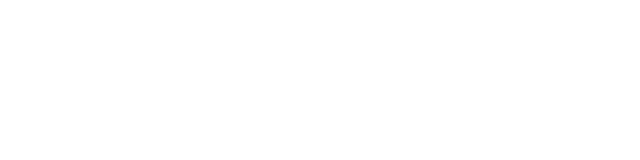
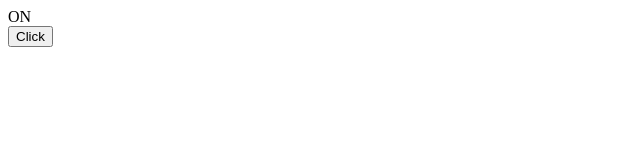
Before and after one commit to awedis/react-redux-ts-complete-app, a React (Create React App) app: page / in a window 1280 px wide. Shown: the top 160 px of the page, without its empty margins (0-640 px from the left). Built offline with nearby package versions, Linux system fonts and the light colour scheme.

Commit message:
feat: flag toggle component between ON & OFF

```diff
--- a/package.json
+++ b/package.json
@@ -10,12 +10,17 @@
     "@types/node": "^12.12.37",
     "@types/react": "^16.9.34",
     "@types/react-dom": "^16.9.6",
+    "json-server": "^0.16.1",
     "react": "^16.13.1",
     "react-dom": "^16.13.1",
     "react-redux": "^7.2.0",
     "react-scripts": "3.4.1",
     "redux": "^4.0.5",
+    "redux-devtools-extension": "^2.13.8",
+    "redux-logger": "^3.0.6",
+    "redux-persist": "^6.0.0",
     "redux-thunk": "^2.3.0",
+    "reselect": "^4.0.0",
     "typescript": "^3.7.5"
   },
   "scripts": {
--- a/src/App.tsx
+++ b/src/App.tsx
@@ -1,8 +1,10 @@
 import React from 'react';
+import Sample from './components/sample/sample.component';
 
 function App() {
   return (
     <div>
+      <Sample />
     </div>
   );
 }
--- /dev/null
+++ b/src/components/sample/sample.component.tsx
@@ -0,0 +1,38 @@
+import React, { FC } from 'react';
+// @ts-ignore
+import { connect } from 'react-redux';
+import { setCurrentFLag } from '../../redux/flag/flag.actions';
+import { selectCurrentFlag } from '../../redux/flag/flag.selectors';
+import { IAppState } from '../../redux/root-reducer';
+
+interface Props {
+    flag: string;
+    setFlag: any;
+}
+
+const Sample: FC<Props> = ({ flag, setFlag }) => {
+
+    const chooseFlag = () => {
+        let newFlag: any;
+        (flag === 'ON') ? newFlag = 'OFF' : newFlag = 'ON';
+        setFlag(newFlag);
+    }
+
+    return (
+        <>
+            {flag && <div>{flag}</div>}
+            <button onClick={() => chooseFlag()}>Click</button>
+        </>
+    );
+}
+
+const mapStateToProps = (state: IAppState) => ({
+    flag: selectCurrentFlag(state)
+})
+
+const mapDispatchToProps = (dispatch: any) => ({
+    setFlag: (data: string) => dispatch(setCurrentFLag(data))
+})
+
+const connector = connect(mapStateToProps, mapDispatchToProps)
+export default connector(Sample)
--- a/src/index.tsx
+++ b/src/index.tsx
@@ -3,14 +3,18 @@
 import App from './App';
 import * as serviceWorker from './serviceWorker';
 
+// @ts-ignore
+import { Provider } from 'react-redux';
+import { PersistGate } from 'redux-persist/integration/react';
+import { store, persistor } from './redux/store';
+
 ReactDOM.render(
-  <React.StrictMode>
-    <App />
-  </React.StrictMode>,
+  <Provider store={store}>
+    <PersistGate persistor={persistor}>
+      <App />
+    </PersistGate>
+  </Provider>,
   document.getElementById('root')
 );
 
-// If you want your app to work offline and load faster, you can change
-// unregister() to register() below. Note this comes with some pitfalls.
-// Learn more about service workers: https://bit.ly/CRA-PWA
 serviceWorker.unregister();
--- /dev/null
+++ b/src/redux/flag/flag.actions.ts
@@ -0,0 +1,9 @@
+import { FlagActionTypes } from './flag.types';
+
+export const setCurrentFLag = (payload: string) => {
+    console.log(payload);
+    return {
+        type: FlagActionTypes.SET_FLAG,
+        payload
+    }
+};
--- /dev/null
+++ b/src/redux/flag/flag.reducer.ts
@@ -0,0 +1,28 @@
+import { FlagActionTypes } from './flag.types';
+
+const INITIAL_STATE = {
+    currentFlag: 'ON'
+}
+
+interface IState {
+    currentFlag: Object;
+}
+
+interface IAction {
+    type: String;
+    payload: Object
+}
+
+const flagReducer = (state = INITIAL_STATE, action: IAction): IState => {
+    switch (action.type) {
+        case FlagActionTypes.SET_FLAG:
+            return {
+                ...state,
+                currentFlag: action.payload
+            }
+        default:
+            return state;
+    }
+}
+
+export default flagReducer;
--- /dev/null
+++ b/src/redux/flag/flag.selectors.ts
@@ -0,0 +1,16 @@
+import { createSelector } from 'reselect';
+
+interface ObjectProps {
+    currentFlag: string;
+}
+
+interface Props {
+    flag: ObjectProps
+}
+
+const selectFlag = (state: Props) => state.flag;
+
+export const selectCurrentFlag = createSelector(
+    [selectFlag],
+    flag => flag.currentFlag
+)
--- /dev/null
+++ b/src/redux/flag/flag.types.ts
@@ -0,0 +1,3 @@
+export enum FlagActionTypes {
+    SET_FLAG = 'SET_FLAG'
+}
--- /dev/null
+++ b/src/redux/root-reducer.ts
@@ -0,0 +1,18 @@
+import { combineReducers } from 'redux';
+import { persistReducer } from 'redux-persist';
+import storage from 'redux-persist/lib/storage';
+
+import flagReducer from './flag/flag.reducer';
+
+const persistConfig = {
+    key: 'root',
+    storage
+}
+
+const rootReducer = combineReducers({
+    flag: flagReducer
+});
+
+export type IAppState = ReturnType<typeof rootReducer>;
+
+export default persistReducer(persistConfig, rootReducer);
--- /dev/null
+++ b/src/redux/store.ts
@@ -0,0 +1,19 @@
+import { createStore, applyMiddleware } from 'redux';
+import { persistStore } from 'redux-persist';
+// @ts-ignore
+import logger from 'redux-logger';
+import { composeWithDevTools } from 'redux-devtools-extension';
+
+import rootReducer from './root-reducer';
+
+import thunk from 'redux-thunk';
+
+const middlewares = [logger, thunk];
+
+export const store: any = createStore(rootReducer, composeWithDevTools(
+    applyMiddleware(...middlewares)
+));
+
+export const persistor = persistStore( store );
+
+export default { store, persistStore };
```
Also changed, not shown: 1 other file (tests, documents, lock files or other folders).
